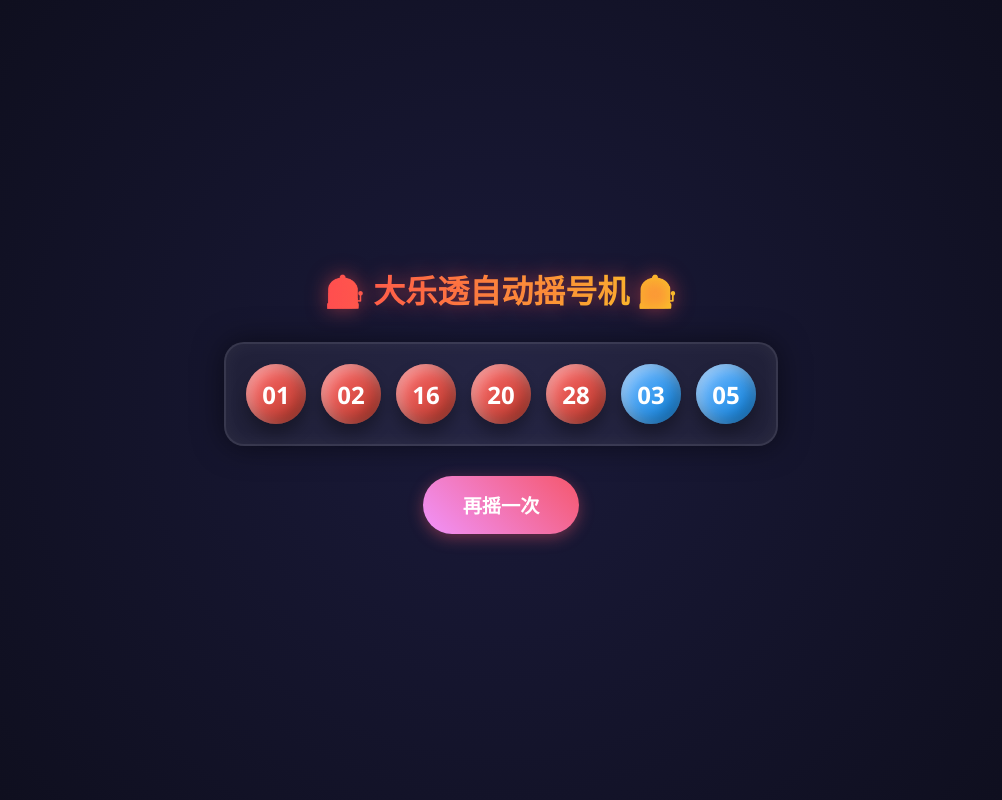
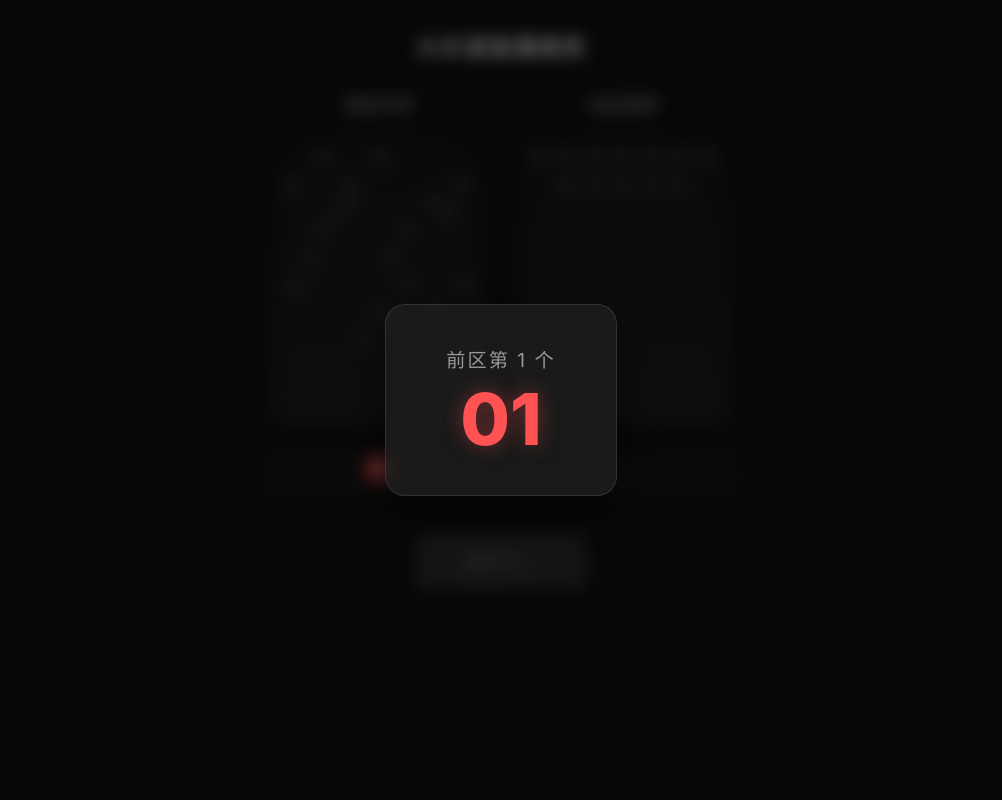
Before and after one commit to cjlov/dlt, a plain HTML site: page index.html in a window 1280 px wide. Both pictures are taken after a click on the button "开始摇号". Shown: the whole page, without its empty margins (139-1141 px from the left). Drawn offline with Linux system fonts and the light colour scheme.

Commit message:
Update index.html

```diff
--- a/index.html
+++ b/index.html
@@ -3,181 +3,339 @@
 <head>
     <meta charset="UTF-8">
     <meta name="viewport" content="width=device-width, initial-scale=1.0">
-    <title>🎰 大乐透自动摇号机</title>
+    <title>大乐透直播摇号</title>
     <style>
-        * { box-sizing: border-box; }
+        * { box-sizing: border-box; margin: 0; padding: 0; }
         body {
-            background: radial-gradient(circle at center, #1a1a3a 0%, #0d0d1a 100%);
-            color: #fff;
-            font-family: 'Segoe UI', Tahoma, Geneva, Verdana, sans-serif;
+            background: #121212;
+            color: #e0e0e0;
+            font-family: -apple-system, BlinkMacSystemFont, 'Segoe UI', Roboto, Helvetica, Arial, sans-serif;
             display: flex;
             flex-direction: column;
             align-items: center;
-            justify-content: center;
             min-height: 100vh;
-            margin: 0;
             overflow: hidden;
         }
-        .title {
-            font-size: 2em;
-            font-weight: bold;
-            background: linear-gradient(90deg, #ff4e50, #f9d423);
-            -webkit-background-clip: text;
-            -webkit-text-fill-color: transparent;
-            margin-bottom: 30px;
-            text-shadow: 0 0 20px rgba(255, 78, 80, 0.5);
-            animation: pulse 2s infinite;
+        .header {
+            font-size: 1.4em;
+            font-weight: 600;
+            letter-spacing: 2px;
+            margin: 30px 0;
+            color: #fff;
+            text-transform: uppercase;
         }
-        @keyframes pulse {
-            0% { transform: scale(1); }
-            50% { transform: scale(1.05); }
-            100% { transform: scale(1); }
+
+        /* 机器区域 */
+        .machines-wrapper {
+            display: flex;
+            gap: 20px;
+            justify-content: center;
+            width: 100%;
+            padding: 0 15px;
+            max-width: 500px;
         }
-        .machine {
+        .machine-box {
+            display: flex;
+            flex-direction: column;
+            align-items: center;
+            flex: 1;
+        }
+        .machine-label {
+            font-size: 1em;
+            margin-bottom: 15px;
+            font-weight: 600;
+            color: #999;
+            letter-spacing: 1px;
+        }
+
+        /* 玻璃质感滚筒 */
+        .drum {
+            width: 100%;
+            aspect-ratio: 3/4;
+            border: 1px solid rgba(255,255,255,0.15);
+            border-radius: 60px 60px 15px 15px;
+            background: linear-gradient(180deg, rgba(255,255,255,0.03) 0%, rgba(255,255,255,0.08) 100%);
+            box-shadow: inset 0 0 20px rgba(0,0,0,0.8), 0 10px 30px rgba(0,0,0,0.5);
+            position: relative;
+            overflow: hidden;
             display: flex;
             flex-wrap: wrap;
             justify-content: center;
-            gap: 15px;
-            margin-bottom: 30px;
-            padding: 20px;
-            border: 2px solid rgba(255, 255, 255, 0.1);
-            border-radius: 20px;
-            background: rgba(255, 255, 255, 0.05);
-            box-shadow: 0 0 30px rgba(0, 0, 0, 0.5), inset 0 0 20px rgba(255, 255, 255, 0.05);
+            align-content: flex-start;
+            padding: 15px 10px;
+            gap: 6px;
+            backdrop-filter: blur(5px);
         }
-        .ball {
-            width: 60px;
-            height: 60px;
+
+        /* 机器内的小球 */
+        .mini-ball {
+            width: 22px;
+            height: 22px;
             border-radius: 50%;
             display: flex;
             align-items: center;
             justify-content: center;
-            font-size: 1.5em;
+            font-size: 0.6em;
+            font-weight: bold;
+            color: rgba(255,255,255,0.7);
+            background: #333;
+            box-shadow: inset -2px -2px 5px rgba(0,0,0,0.5);
+            transition: all 0.3s;
+        }
+
+        /* 翻滚动画（重力感） */
+        .rolling .mini-ball {
+            animation: tumble 0.6s infinite alternate cubic-bezier(0.4, 0, 0.2, 1);
+        }
+        .rolling .mini-ball:nth-child(even) { animation-duration: 0.45s; animation-delay: 0.1s; }
+        .rolling .mini-ball:nth-child(3n) { animation-duration: 0.7s; animation-delay: 0.2s; }
+        @keyframes tumble {
+            0% { transform: translateY(0) rotate(0deg); }
+            100% { transform: translateY(140px) rotate(90deg); }
+        }
+
+        /* 吐球槽 */
+        .tray {
+            width: 100%;
+            min-height: 45px;
+            background: #1a1a1a;
+            border: 1px solid #333;
+            border-radius: 8px;
+            margin-top: 15px;
+            display: flex;
+            justify-content: center;
+            align-items: center;
+            gap: 8px;
+            padding: 5px;
+        }
+
+        /* 吐出的结果球 */
+        .big-ball {
+            width: 32px;
+            height: 32px;
+            border-radius: 50%;
+            display: flex;
+            align-items: center;
+            justify-content: center;
+            font-size: 1em;
             font-weight: bold;
             color: #fff;
-            background: linear-gradient(135deg, #ff6b6b, #c0392b);
-            box-shadow: 0 10px 15px rgba(0,0,0,0.3), inset -5px -5px 15px rgba(0,0,0,0.3), inset 5px 5px 15px rgba(255,255,255,0.4);
-            transition: transform 0.1s;
-            position: relative;
+            background: #d32f2f;
+            box-shadow: 0 4px 10px rgba(0,0,0,0.3), inset 0 -2px 5px rgba(0,0,0,0.2);
+            opacity: 0;
+            transform: translateY(-20px);
         }
-        .ball.blue {
-            background: linear-gradient(135deg, #74b9ff, #0984e3);
+        .big-ball.blue-b { background: #1976d2; }
+
+        /* 平滑落球 */
+        .big-ball.pop { animation: dropIn 0.4s ease-out forwards; }
+        @keyframes dropIn {
+            0% { opacity: 0; transform: translateY(-20px) scale(0.8); }
+            70% { transform: translateY(2px) scale(1); }
+            100% { opacity: 1; transform: translateY(0) scale(1); }
         }
-        .ball.rolling {
-            animation: roll 0.2s infinite;
+
+        /* 全屏播报 - 玻璃拟态风格 */
+        #overlay {
+            position: fixed;
+            top: 0; left: 0; width: 100%; height: 100%;
+            background: rgba(0, 0, 0, 0.6);
+            backdrop-filter: blur(8px);
+            display: flex;
+            flex-direction: column;
+            justify-content: center;
+            align-items: center;
+            z-index: 100;
+            opacity: 0;
+            pointer-events: none;
+            transition: opacity 0.2s;
         }
-        @keyframes roll {
-            0% { transform: translateY(0) rotate(0deg); }
-            50% { transform: translateY(-10px) rotate(180deg); }
-            100% { transform: translateY(0) rotate(360deg); }
+        #overlay.show { opacity: 1; pointer-events: auto; }
+
+        .broadcast-card {
+            background: rgba(30, 30, 30, 0.8);
+            border: 1px solid rgba(255,255,255,0.1);
+            padding: 40px 60px;
+            border-radius: 20px;
+            text-align: center;
+            box-shadow: 0 20px 50px rgba(0,0,0,0.5);
+            transform: scale(0.9);
+            transition: transform 0.2s;
         }
+        #overlay.show .broadcast-card { transform: scale(1); }
+
+        .b-title { font-size: 1.2em; color: #999; margin-bottom: 10px; letter-spacing: 2px;}
+        .b-num { font-size: 4.5em; font-weight: 800; line-height: 1; }
+        .b-num.red { color: #ff5252; text-shadow: 0 0 20px rgba(255, 82, 82, 0.4); }
+        .b-num.blue { color: #448aff; text-shadow: 0 0 20px rgba(68, 138, 255, 0.4); }
+
+        /* 按钮 */
         .btn {
-            padding: 15px 40px;
-            font-size: 1.2em;
-            font-weight: bold;
+            margin-top: 40px;
+            padding: 16px 48px;
+            font-size: 1.1em;
+            font-weight: 600;
             color: #fff;
-            background: linear-gradient(45deg, #f093fb 0%, #f5576c 100%);
-            border: none;
-            border-radius: 30px;
+            background: #333;
+            border: 1px solid #444;
+            border-radius: 8px;
             cursor: pointer;
-            box-shadow: 0 4px 15px rgba(245, 87, 108, 0.4);
-            transition: all 0.3s ease;
-            position: relative;
-            overflow: hidden;
+            transition: all 0.2s;
+            letter-spacing: 1px;
         }
-        .btn:hover:not(:disabled) {
-            transform: translateY(-3px) scale(1.05);
-            box-shadow: 0 8px 25px rgba(245, 87, 108, 0.6);
-        }
-        .btn:active:not(:disabled) {
-            transform: translateY(0) scale(0.95);
-        }
-        .btn:disabled {
-            background: #555;
-            box-shadow: none;
-            cursor: not-allowed;
-            opacity: 0.6;
-        }
+        .btn:hover:not(:disabled) { background: #444; border-color: #666; }
+        .btn:active:not(:disabled) { transform: translateY(1px); }
+        .btn:disabled { color: #666; cursor: not-allowed; border-color: #222; }
     </style>
 </head>
 <body>
 
-    <div class="title">🎰 大乐透自动摇号机 🎰</div>
+    <div class="header">大乐透直播摇奖</div>
 
-    <div class="machine" id="machine">
-        <!-- 前区 5 个红球 -->
-        <div class="ball" id="r1">?</div>
-        <div class="ball" id="r2">?</div>
-        <div class="ball" id="r3">?</div>
-        <div class="ball" id="r4">?</div>
-        <div class="ball" id="r5">?</div>
-        <!-- 后区 2 个蓝球 -->
-        <div class="ball blue" id="b1">?</div>
-        <div class="ball blue" id="b2">?</div>
+    <div class="machines-wrapper">
+        <div class="machine-box">
+            <div class="machine-label">前区红球</div>
+            <div class="drum" id="drumRed"></div>
+            <div class="tray" id="trayRed"></div>
+        </div>
+
+        <div class="machine-box">
+            <div class="machine-label">后区蓝球</div>
+            <div class="drum" id="drumBlue"></div>
+            <div class="tray" id="trayBlue"></div>
+        </div>
     </div>
 
-    <button class="btn" id="startBtn" onclick="startDraw()">开始摇号</button>
+    <button class="btn" id="startBtn" onclick="startLiveDraw()">开始摇号</button>
+
+    <!-- 播报层 -->
+    <div id="overlay">
+        <div class="broadcast-card">
+            <div class="b-title" id="bTitle">第 1 个号码</div>
+            <div class="b-num" id="bNum">00</div>
+        </div>
+    </div>
 
     <script>
-        const redBalls = ['r1', 'r2', 'r3', 'r4', 'r5'];
-        const blueBalls = ['b1', 'b2'];
+        let audioCtx;
+        function initAudio() {
+            if (!audioCtx) audioCtx = new (window.AudioContext || window.webkitAudioContext)();
+        }
 
-        // 生成不重复的随机数
-        function getRandomNumbers(count, max, exclude = []) {
+        // 更柔和的机械音效
+        function playSound(freq, duration, type = 'sine') {
+            if (!audioCtx) return;
+            const osc = audioCtx.createOscillator();
+            const gain = audioCtx.createGain();
+            osc.type = type;
+            osc.frequency.setValueAtTime(freq, audioCtx.currentTime);
+            gain.gain.setValueAtTime(0.15, audioCtx.currentTime);
+            gain.gain.exponentialRampToValueAtTime(0.01, audioCtx.currentTime + duration);
+            osc.connect(gain); gain.connect(audioCtx.destination);
+            osc.start(); osc.stop(audioCtx.currentTime + duration);
+        }
+
+        function vibrate() { if (navigator.vibrate) navigator.vibrate(50); }
+        const pad = (n) => n.toString().padStart(2, '0');
+
+        function initDrums() {
+            const drumRed = document.getElementById('drumRed');
+            const drumBlue = document.getElementById('drumBlue');
+            drumRed.innerHTML = ''; drumBlue.innerHTML = '';
+            // 填充暗色小球模拟机器里的球
+            for(let i=0; i<20; i++) drumRed.innerHTML += `<div class="mini-ball"></div>`;
+            for(let i=0; i<12; i++) drumBlue.innerHTML += `<div class="mini-ball"></div>`;
+        }
+        initDrums();
+
+        function getRandomNums(count, max) {
             let nums = [];
             while (nums.length < count) {
                 let num = Math.floor(Math.random() * max) + 1;
-                if (!nums.includes(num) && !exclude.includes(num)) {
-                    nums.push(num);
-                }
+                if (!nums.includes(num)) nums.push(num);
             }
             return nums.sort((a, b) => a - b);
         }
 
-        // 补零
-        function pad(num) {
-            return num.toString().padStart(2, '0');
+        async function showOverlay(index, num, isBlue) {
+            const overlay = document.getElementById('overlay');
+            const bTitle = document.getElementById('bTitle');
+            const bNum = document.getElementById('bNum');
+
+            bTitle.innerText = isBlue ? `后区第 ${index} 个` : `前区第 ${index} 个`;
+            bNum.innerText = pad(num);
+            bNum.className = `b-num ${isBlue ? 'blue' : 'red'}`;
+
+            overlay.classList.add('show');
+
+            // 播放清脆的定音
+            playSound(isBlue ? 1046.5 : 880, 0.3, 'triangle');
+            vibrate();
+
+            await new Promise(r => setTimeout(r, 1000)); // 播报停留1秒
+            overlay.classList.remove('show');
+            await new Promise(r => setTimeout(r, 150));
         }
 
-        function startDraw() {
+        async function startLiveDraw() {
+            initAudio();
             const btn = document.getElementById('startBtn');
-            const allBalls = document.querySelectorAll('.ball');
+            const drumRed = document.getElementById('drumRed');
+            const drumBlue = document.getElementById('drumBlue');
+            const trayRed = document.getElementById('trayRed');
+            const trayBlue = document.getElementById('trayBlue');
 
             btn.disabled = true;
             btn.innerText = "摇号中...";
-            allBalls.forEach(ball => ball.classList.add('rolling'));
+            trayRed.innerHTML = '';
+            trayBlue.innerHTML = '';
 
-            let ticks = 0;
-            const maxTicks = 30;
+            const redNums = getRandomNums(5, 35);
+            const blueNums = getRandomNums(2, 12);
 
-            // 数字滚动特效
-            const interval = setInterval(() => {
-                ticks++;
-                redBalls.forEach(id => {
-                    document.getElementById(id).innerText = pad(Math.floor(Math.random() * 35) + 1);
-                });
-                blueBalls.forEach(id => {
-                    document.getElementById(id).innerText = pad(Math.floor(Math.random() * 12) + 1);
-                });
+            // --- 红球 ---
+            drumRed.classList.add('rolling');
+            // 滚筒转动的机械噪音感（用低频音模拟）
+            playSound(120, 0.2, 'square');
+            await new Promise(r => setTimeout(r, 2000));
 
-                if (ticks >= maxTicks) {
-                    clearInterval(interval);
-                    allBalls.forEach(ball => ball.classList.remove('rolling'));
+            for (let i = 0; i < 5; i++) {
+                // 吐球声
+                playSound(300, 0.1, 'square');
 
-                    const redResult = getRandomNumbers(5, 35);
-                    const blueResult = getRandomNumbers(2, 12);
+                const ballEl = document.createElement('div');
+                ballEl.className = 'big-ball pop';
+                ballEl.innerText = pad(redNums[i]);
+                trayRed.appendChild(ballEl);
 
-                    redBalls.forEach((id, index) => {
-                        document.getElementById(id).innerText = pad(redResult[index]);
-                    });
-                    blueBalls.forEach((id, index) => {
-                        document.getElementById(id).innerText = pad(blueResult[index]);
-                    });
+                await showOverlay(i + 1, redNums[i], false);
+            }
+            drumRed.classList.remove('rolling');
 
-                    btn.disabled = false;
-                    btn.innerText = "再摇一次";
-                }
-            }, 50);
+            await new Promise(r => setTimeout(r, 400));
+
+            // --- 蓝球 ---
+            drumBlue.classList.add('rolling');
+            playSound(120, 0.2, 'square');
+            await new Promise(r => setTimeout(r, 1500));
+
+            for (let i = 0; i < 2; i++) {
+                playSound(300, 0.1, 'square');
+
+                const ballEl = document.createElement('div');
+                ballEl.className = 'big-ball blue-b pop';
+                ballEl.innerText = pad(blueNums[i]);
+                trayBlue.appendChild(ballEl);
+
+                await showOverlay(i + 1, blueNums[i], true);
+            }
+            drumBlue.classList.remove('rolling');
+
+            btn.disabled = false;
+            btn.innerText = "再摇一次";
+
+            // 结束提示音
+            setTimeout(() => playSound(1318.5, 0.5, 'triangle'), 100);
         }
     </script>
 </body>
```
